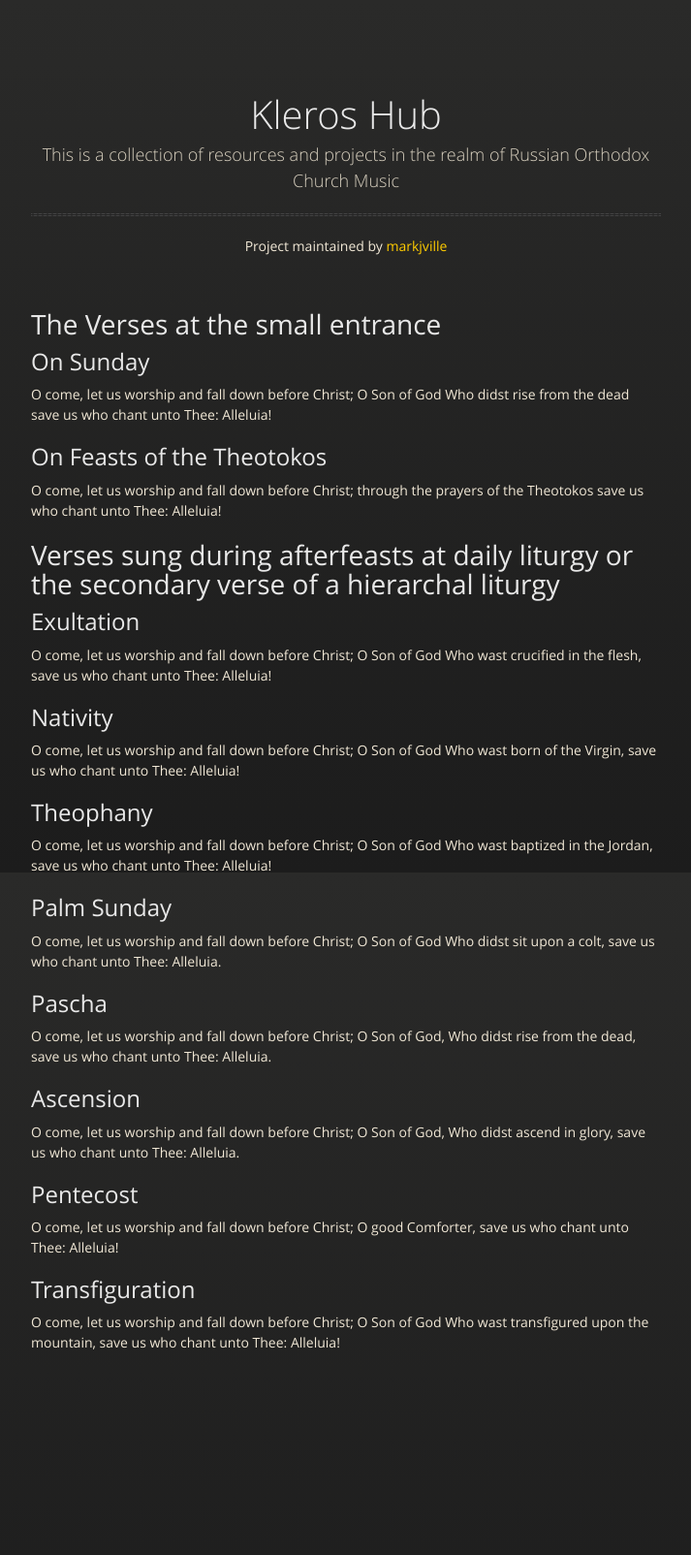
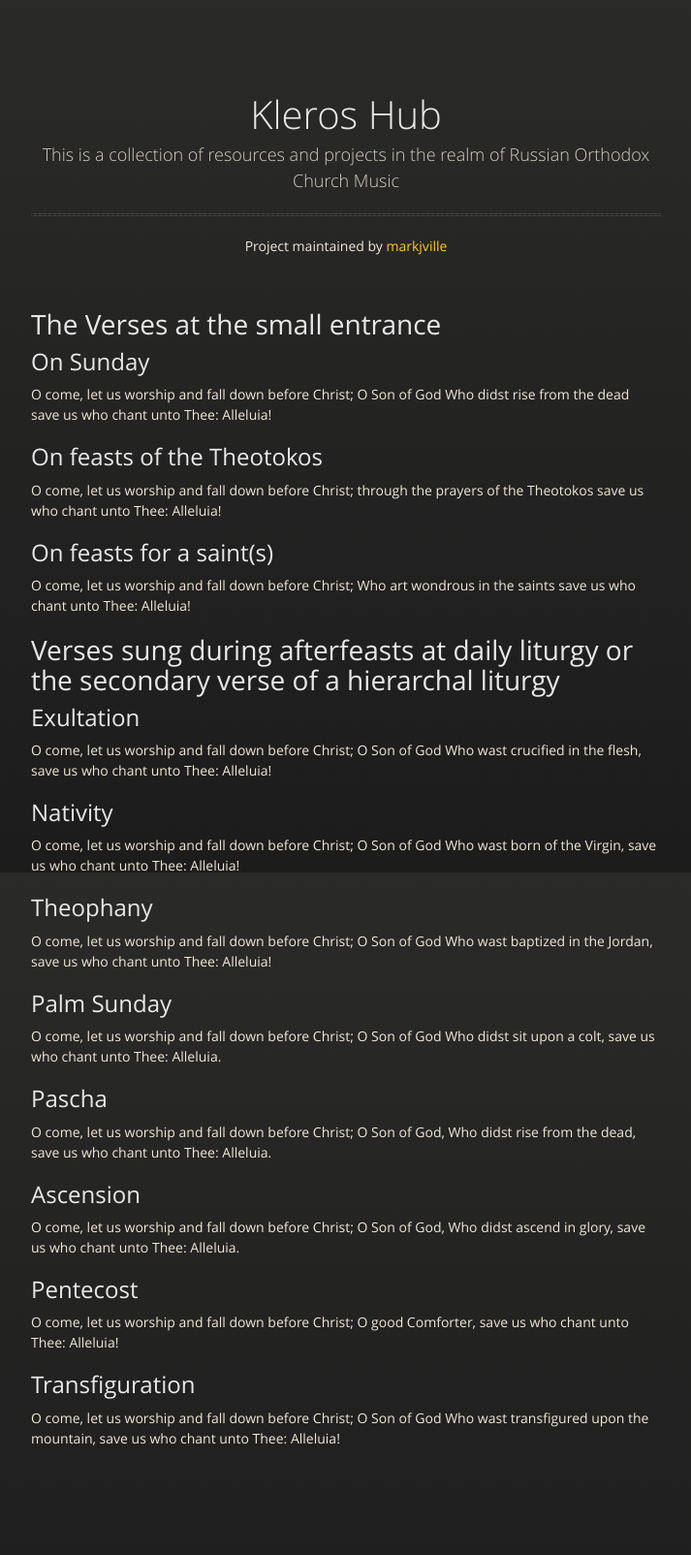
Before and after one commit to markjville/markjville.github.io, a Jekyll site: the page built from docs/verses-small-entrance.md, in a window 1280 px wide. Shown: the whole page at 97% size, without its empty margins (283-996 px from the left). Built offline with Jekyll 4.4.1, drawn with Linux system fonts in a browser that asks for light colours; our own code applies the rules of GitHub Pages for plain Markdown files; before the commit the page ends 1505 px from its top, so only the background shows below that.

Commit message:
Update verses-small-entrance.md

```diff
--- a/docs/verses-small-entrance.md
+++ b/docs/verses-small-entrance.md
@@ -3,8 +3,11 @@
 ## On Sunday
 O come, let us worship and fall down before Christ; O Son of God Who didst rise from the dead save us who chant unto Thee: Alleluia!
 
-## On Feasts of the Theotokos
+## On feasts of the Theotokos
 O come, let us worship and fall down before Christ; through the prayers of the Theotokos save us who chant unto Thee: Alleluia!
+
+## On feasts for a saint(s)
+O come, let us worship and fall down before Christ; Who art wondrous in the saints save us who chant unto Thee: Alleluia!
 
 # Verses sung during afterfeasts at daily liturgy or the secondary verse of a hierarchal liturgy
 
```
